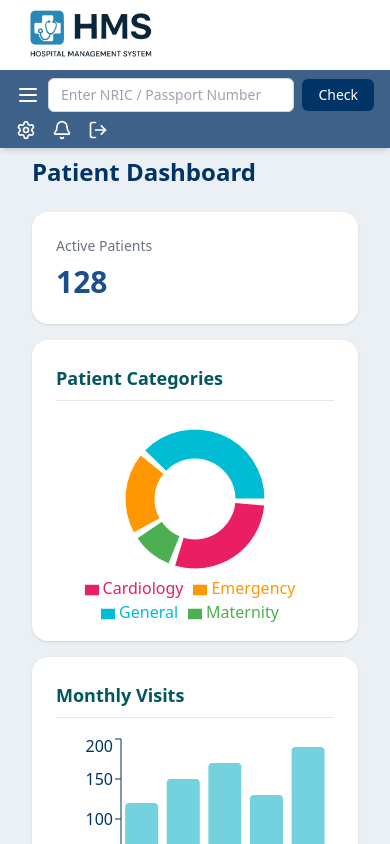
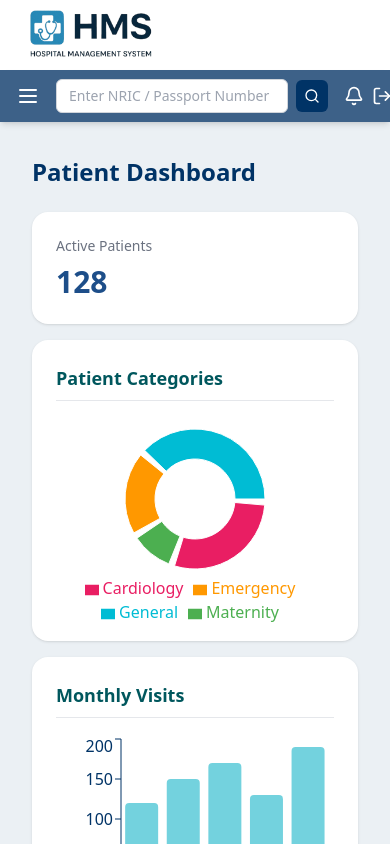
Before and after one commit to codersiraj/hms-react-app, a React (Create React App) app: page / in a window 390 px wide. Built offline with nearby package versions, Linux system fonts and the light colour scheme.

Commit message:
changes including profile icon, check button logic

```diff
--- a/src/components/layout/Header.tsx
+++ b/src/components/layout/Header.tsx
@@ -1,61 +1,126 @@
-import { Bell, LogOut, Settings } from "lucide-react";
-import { useState } from "react";
+import React, { useState } from "react";
+import { Bell, LogOut } from "lucide-react";
 
-export default function Header({
-  onMenuClick,
-  onSettingsClick,
-}: {
+type HeaderProps = {
   onMenuClick: () => void;
-  onSettingsClick: () => void;
-}) {
+  setStatusMessage: (status: { text: string; color: "green" | "red" } | null) => void;
+};
+
+const API_BASE_URL =
+  (window as any)._env_?.API_BASE_URL
+    ? `${(window as any)._env_.API_BASE_URL}/api/patient`
+    : 'http://localhost:5000/api/patient';
+
+const Header: React.FC<HeaderProps> = ({ onMenuClick, setStatusMessage }) => {
   const [nric, setNRIC] = useState("");
 
-  const handleCheck = () => {
-    console.log("Checking NRIC:", nric);
+  const handleCheck = async () => {
+    if (nric.trim() === "") {
+      setStatusMessage({ text: "Please enter a valid NRIC/Passport number.", color: "red" });
+      return;
+    }
+
+    try {
+      const response = await fetch(`${API_BASE_URL}/check-nric?nric=${nric}`);
+      if (!response.ok) {
+        throw new Error("API request failed");
+      }
+
+      const result = await response.json();
+
+      if (result.exists === true) {
+        setStatusMessage({ text: "Patient exists.", color: "green" });
+      } else {
+        setStatusMessage({ text: "Patient not found.", color: "red" });
+      }
+    } catch (error) {
+      console.error("Check failed:", error);
+      setStatusMessage({ text: "Error checking NRIC/Passport number.", color: "red" });
+    }
   };
 
   return (
-    <header className="bg-[#3d6188] text-white flex flex-wrap items-center justify-between gap-2 px-4 py-2 h-auto sm:h-16 z-30 shadow-md">
+    <header className="bg-[#3d6188] text-white flex items-center justify-between px-4 py-2 h-auto sm:h-16 z-30 shadow-md">
       {/* Left: Hamburger */}
+      <div className="flex items-center gap-3 sm:gap-2 flex-shrink-0 mr-2 sm:mr-0">
         <button onClick={onMenuClick} className="focus:outline-none">
           <svg
             className="h-6 w-6 text-white"
             fill="none"
             stroke="currentColor"
             viewBox="0 0 24 24"
-          xmlns="http://www.w3.org/2000/svg"
           >
-          <path strokeLinecap="round" strokeLinejoin="round" strokeWidth={2} d="M4 6h16M4 12h16M4 18h16" />
+            <path
+              strokeLinecap="round"
+              strokeLinejoin="round"
+              strokeWidth={2}
+              d="M4 6h16M4 12h16M4 18h16"
+            />
           </svg>
         </button>
+      </div>
 
-      {/* Middle: Input + Button */}
-      <div className="flex flex-1 justify-center">
+      {/* Center: Search */}
+      <div className="flex-1 flex justify-center px-2">
         <div className="flex items-center gap-2 w-full max-w-md">
           <input
             type="text"
             placeholder="Enter NRIC / Passport Number"
             value={nric}
             onChange={(e) => setNRIC(e.target.value)}
-            className="flex-1 min-w-0 pl-3 pr-4 py-1.5 border border-gray-300 rounded-md text-black focus:outline-none focus:ring-2 focus:ring-cyan-400 text-sm"
+            className="flex-1 min-w-0 pl-3 pr-4 py-1.5 border border-gray-300 rounded-md text-black text-sm"
           />
           <button
             onClick={handleCheck}
-            className="bg-[#003366] hover:bg-cyan-600 text-white text-sm font-medium rounded-md px-4 py-1.5"
+            className="hidden sm:block bg-[#003366] hover:bg-cyan-600 text-white text-sm font-medium rounded-md px-4 py-1.5"
           >
             Check
+          </button>
+          <button
+            onClick={handleCheck}
+            className="sm:hidden bg-[#003366] hover:bg-cyan-600 text-white p-2 rounded-md flex items-center justify-center"
+            aria-label="Search"
+          >
+            <svg
+              xmlns="http://www.w3.org/2000/svg"
+              className="h-4 w-4 text-white"
+              fill="none"
+              viewBox="0 0 24 24"
+              stroke="currentColor"
+            >
+              <path
+                strokeLinecap="round"
+                strokeLinejoin="round"
+                strokeWidth={2}
+                d="M21 21l-4.35-4.35M11 19a8 8 0 100-16 8 8 0 000 16z"
+              />
+            </svg>
           </button>
         </div>
       </div>
 
-      {/* Right: Icons */}
-      <div className="flex items-center gap-4">
-        <button onClick={onSettingsClick}>
-          <Settings className="h-5 w-5 text-white" />
-        </button>
+      {/* Right: Icons + Profile */}
+      <div className="flex items-center gap-2 sm:gap-4 flex-shrink-0 pl-2 sm:pl-4">
+        <div className="flex items-center gap-2 sm:gap-3">
           <Bell className="h-5 w-5 text-white" />
           <LogOut className="h-5 w-5 text-white" />
         </div>
+
+        <div className="relative">
+          <img
+            src="https://randomuser.me/api/portraits/men/41.jpg"
+            alt="Profile"
+            className="w-9 h-9 rounded-full border-2 border-white"
+          />
+          <span className="absolute bottom-0 right-0 w-3 h-3 bg-green-500 border-2 border-white rounded-full" />
+        </div>
+
+        <span className="text-sm text-white font-semibold hidden sm:inline">
+          user@example.com
+        </span>
+      </div>
     </header>
   );
-}
+};
+
+export default Header;
--- a/src/components/layout/Layout.tsx
+++ b/src/components/layout/Layout.tsx
@@ -3,6 +3,7 @@ import Sidebar from "../layout/Sidebar";
 import Header from "../layout/Header";
 import LogoHeader from "./LogoHeader";
 import { cn } from "../../utils/cn";
+import PatientDetailsDashboard from "../../pages/PatientDetailsDashboard";
 
 export default function Layout({
   children,
@@ -12,6 +13,10 @@ export default function Layout({
   const [activeTab, setActiveTab] = useState<"patient" | "doctor">("patient");
   const [collapsed, setCollapsed] = useState(false);
   const [mobileOpen, setMobileOpen] = useState(false);
+  const [statusMessage, setStatusMessage] = useState<{
+    text: string;
+    color: "green" | "red";
+  } | null>(null);
 
   const toggleSidebar = () => {
     if (window.innerWidth < 768) {
@@ -43,15 +48,16 @@ export default function Layout({
         <LogoHeader />
         <Header
           onMenuClick={toggleSidebar}
-          onSettingsClick={handleSettingsClick}
+          setStatusMessage={setStatusMessage}
         />
       </div>
 
-      {/* 🔹 Fixed Sidebar */}
+      {/* 🔹 Fixed Sidebar - always shown in desktop view */}
       <div
         className={cn(
           "fixed top-[124px] left-0 bottom-0 z-40 transition-all duration-300",
-          collapsed ? "w-16" : "w-64"
+          collapsed ? "w-16" : "w-64",
+          "hidden md:block" // always show on desktop, hide on mobile
         )}
       >
         <Sidebar
@@ -67,16 +73,21 @@ export default function Layout({
       <main
         className="transition-all duration-300 overflow-y-auto"
         style={{
-          marginLeft: window.innerWidth >= 768 ? `${sidebarWidth}px` : "0px",
+          marginLeft: window.innerWidth >= 768 && !statusMessage ? `${sidebarWidth}px` : "0px",
           marginTop: `${totalFixedHeader}px`,
           padding: "16px",
           height: `calc(100vh - ${totalFixedHeader}px)`,
           boxSizing: "border-box",
         }}
       >
-        <div className="min-h-full">{children(activeTab)}</div>
+        <div className="min-h-full">
+          {statusMessage ? (
+            <PatientDetailsDashboard statusMessage={statusMessage} />
+          ) : (
+            children(activeTab)
+          )}
+        </div>
       </main>
-
     </div>
   );
 }
--- /dev/null
+++ b/src/pages/PatientDetailsDashboard.tsx
@@ -0,0 +1,19 @@
+import React from "react";
+
+export default function PatientDetailsDashboard({
+  statusMessage,
+}: {
+  statusMessage: { text: string; color: "green" | "red" } | null;
+}) {
+  if (!statusMessage) return null;
+
+  return (
+    <div
+      className={`text-xl font-semibold text-center py-6 ${
+        statusMessage.color === "green" ? "text-green-500" : "text-red-500"
+      }`}
+    >
+      {statusMessage.text}
+    </div>
+  );
+}
--- /dev/null
+++ b/src/utils/checkPatientNRIC.ts
@@ -0,0 +1,25 @@
+// src/utils/checkPatientNRIC.ts
+import { Patient } from '../types/types';
+
+const apiBaseUrl = (window as any)._env_?.API_BASE_URL || 'http://localhost:5000';
+
+export async function checkPatientNRIC(nric: string): Promise<{
+  exists: boolean;
+  patient?: Patient;
+}> {
+  try {
+    const checkRes = await fetch(`${apiBaseUrl}/api/patient/check-nric?nric=${nric}`);
+    const checkData = await checkRes.json();
+
+    if (checkData.exists) {
+      const patientRes = await fetch(`${apiBaseUrl}/api/patient/get-by-nric?nric=${nric}`);
+      const patientData = await patientRes.json();
+      return { exists: true, patient: patientData };
+    } else {
+      return { exists: false };
+    }
+  } catch (error) {
+    console.error('Error checking NRIC:', error);
+    throw error;
+  }
+}
```
Lines whose indentation alone changed are shown as unchanged.
